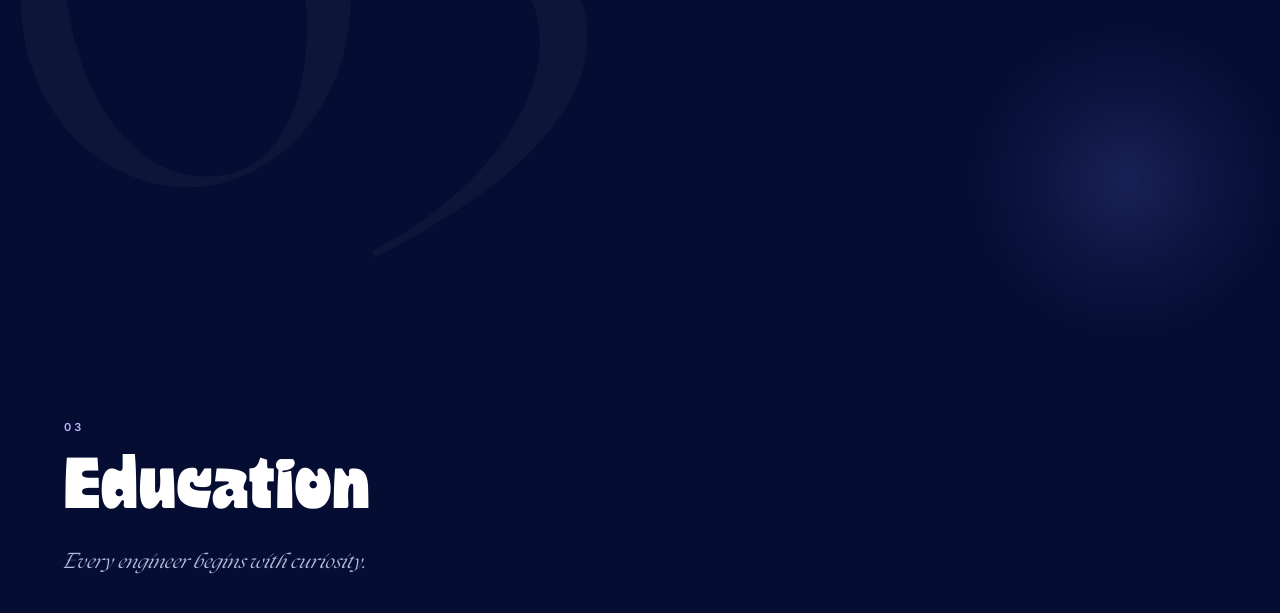
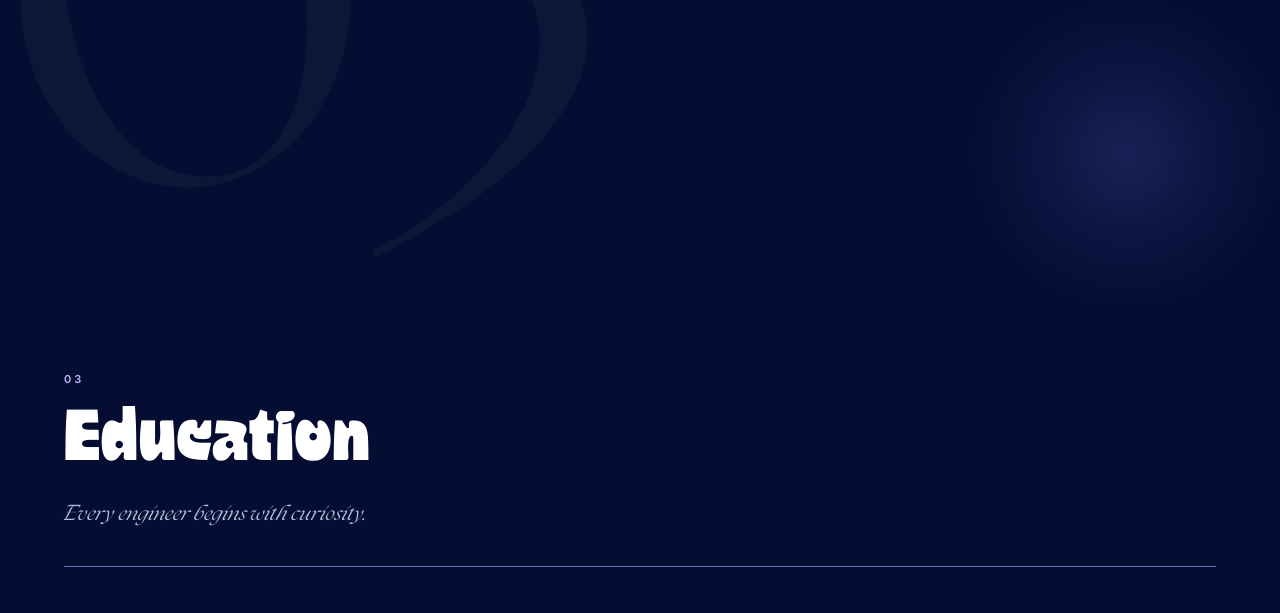
Before and after one commit to trisha29807-del/Portfolio-Trisha, a React (Vite) app: page / in a window 1280 px wide. Shown: the part 4610-5223 px from the top of the page. Built offline with nearby package versions, Linux system fonts and the light colour scheme; the HTML template or start-up script is replaced by a standard one.

Commit message:
Tighten portfolio section spacing

```diff
--- a/src/components/Education/EducationSection.tsx
+++ b/src/components/Education/EducationSection.tsx
@@ -61,7 +61,7 @@ export function EducationSection() {
         03
       </motion.span>
 
-      <div className="container-editorial relative pt-20 sm:pt-28">
+      <div className="container-editorial relative pt-12 sm:pt-16">
         {/* Section header */}
         <motion.div
           initial="hidden"
@@ -80,12 +80,12 @@ export function EducationSection() {
           </p>
         </motion.div>
 
-        <div className="mt-12 sm:mt-16">
+        <div className="mt-7 sm:mt-9">
           <AnimatedDivider />
         </div>
 
         {/* Main composition — degree left, university right */}
-        <div className="grid grid-cols-1 gap-12 py-16 sm:py-20 lg:grid-cols-2 lg:gap-20">
+        <div className="grid grid-cols-1 gap-12 py-9 sm:py-12 lg:grid-cols-2 lg:gap-20">
           <motion.div
             initial="hidden"
             whileInView="show"
@@ -142,7 +142,7 @@ export function EducationSection() {
         <AnimatedDivider />
 
         {/* Academic Foundation */}
-        <div className="py-16 sm:py-20">
+        <div className="py-9 sm:py-12">
           <motion.span
             initial="hidden"
             whileInView="show"
@@ -176,7 +176,7 @@ export function EducationSection() {
         <AnimatedDivider />
 
         {/* Academic Highlights */}
-        <div className="py-16 sm:py-20">
+        <div className="py-9 sm:py-12">
           <motion.span
             initial="hidden"
             whileInView="show"
@@ -187,7 +187,7 @@ export function EducationSection() {
             Academic Highlights
           </motion.span>
 
-          <div className="mt-10 grid grid-cols-1 gap-12 sm:grid-cols-2 sm:gap-16">
+          <div className="mt-7 grid grid-cols-1 gap-12 sm:grid-cols-2 sm:gap-16">
             {highlights.map((h, i) => (
               <motion.div
                 key={h.label}
@@ -211,7 +211,7 @@ export function EducationSection() {
         <AnimatedDivider />
 
         {/* Currently Exploring */}
-        <div className="py-16 sm:py-20">
+        <div className="py-9 sm:py-12">
           <motion.span
             initial="hidden"
             whileInView="show"
```
